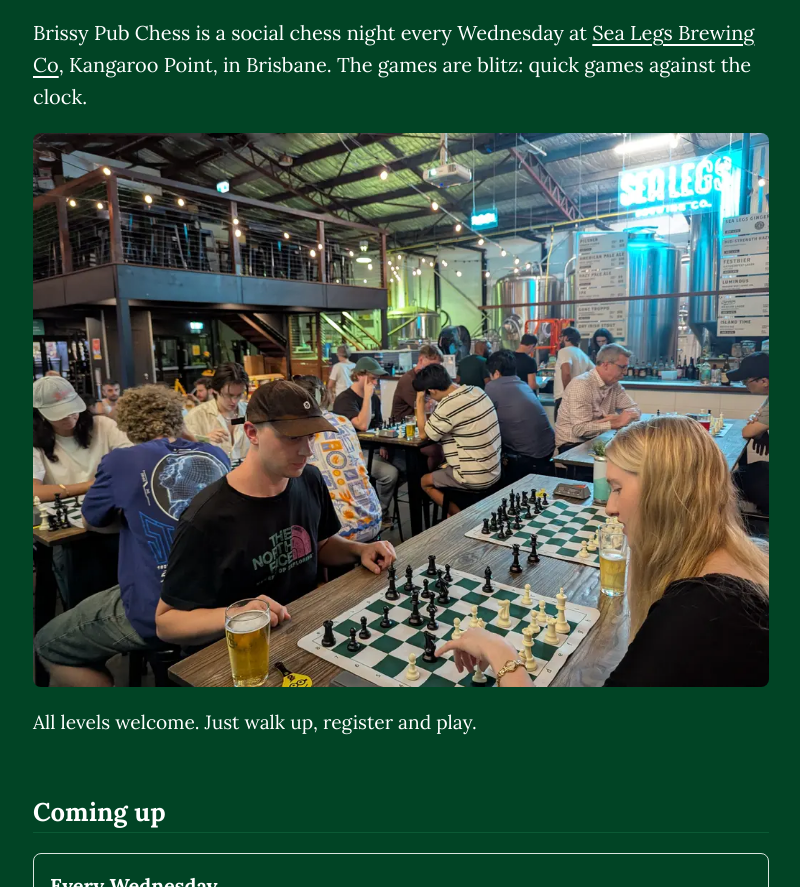
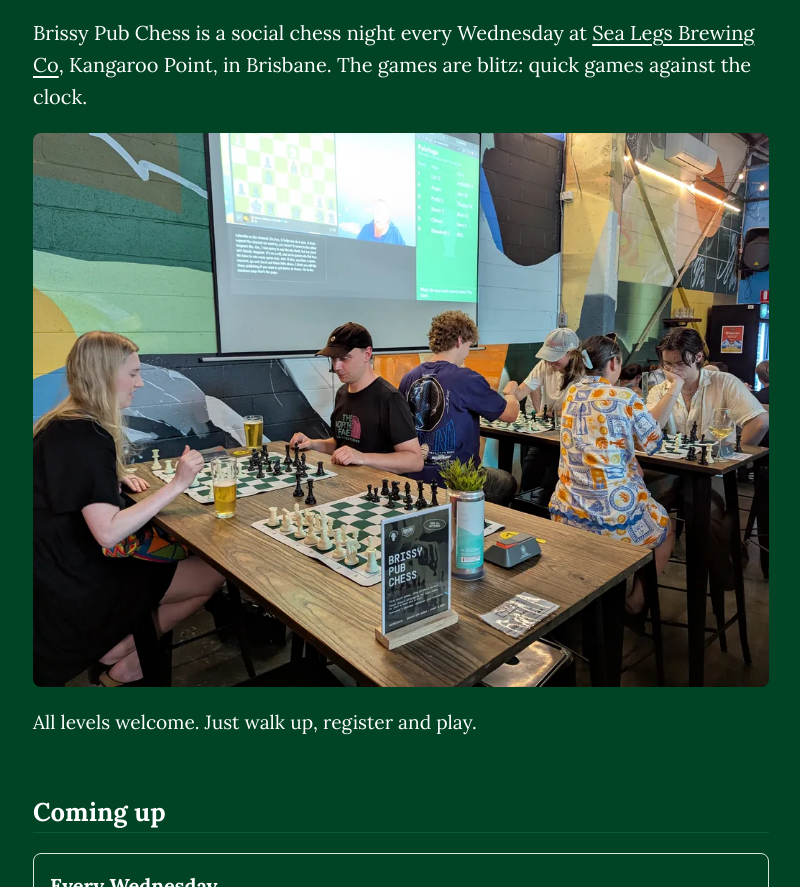
Before and after one commit to MockingBirdInvestor/brissypubchess.com.au, a plain HTML site: page index.html in a window 1280 px wide. Shown: the part 421-1308 px from the top of the page, without its empty margins (239-1039 px from the left). Drawn offline with Linux system fonts and the light colour scheme.

Commit message:
Use the 4 November tables photo on the main page and for link previews
Co-Authored-By: Claude Opus 5.5 <noreply@anthropic.com>
Claude-Session: https://claude.ai/code/session_01LqNCazVHPxvvgU5JWqBzg7

```diff
--- a/index.html
+++ b/index.html
@@ -42,11 +42,11 @@
     <section id="about" aria-labelledby="about-heading">
       <h2 id="about-heading">About</h2>
       <p class="lead">Brissy Pub Chess is a social chess night every Wednesday at <a href="https://www.sealegsbrewing.com.au/">Sea Legs Brewing Co</a>, Kangaroo Point, in Brisbane. The games are blitz: quick games against the clock.</p>
-      <img class="photo" src="images/chess-night-640.webp"
-           srcset="images/chess-night-640.webp 640w, images/chess-night-1024.webp 1024w, images/chess-night-1536.webp 1536w"
+      <img class="photo" src="images/chess-night-tables-640.webp"
+           srcset="images/chess-night-tables-640.webp 640w, images/chess-night-tables-1024.webp 1024w, images/chess-night-tables-1536.webp 1536w"
            sizes="(min-width: 48rem) 46rem, 100vw"
            width="1536" height="1157"
-           alt="Players at chess boards along the wooden tables at Sea Legs Brewing Co, with pints of beer on the tables and the brewery's steel tanks, beer menu boards and neon sign behind them.">
+           alt="Players at chess boards on the wooden tables at Sea Legs Brewing Co, with pints of beer, a chess clock and a Brissy Pub Chess table sign on the table, and the night's pairings and a chess stream projected on the painted wall behind them.">
       <p>All levels welcome. Just walk up, register and play.</p>
     </section>
 
--- a/sitemap.xml
+++ b/sitemap.xml
@@ -2,7 +2,7 @@
 <urlset xmlns="http://www.sitemaps.org/schemas/sitemap/0.9">
   <url>
     <loc>https://www.brissypubchess.com.au/</loc>
-    <lastmod>2026-11-06T03:15:00+00:00</lastmod>
+    <lastmod>2026-11-24T10:30:00+00:00</lastmod>
   </url>
   <url>
     <loc>https://www.brissypubchess.com.au/the-pony/</loc>
```
Also changed, not shown: images/chess-night-1024.webp (deleted), images/chess-night-1536.webp (deleted), images/chess-night-640.webp (deleted), images/chess-night-tables-1024.webp (added), images/chess-night-tables-1536.webp (added), images/chess-night-tables-640.webp (added), images/share.jpg.
